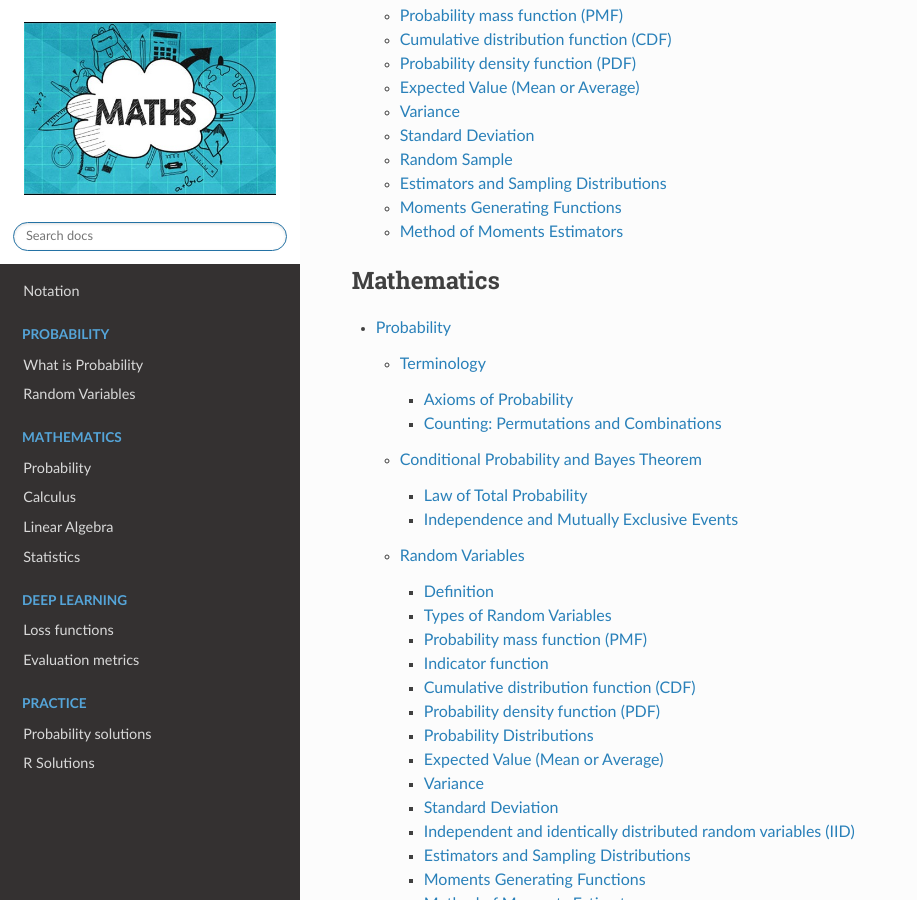
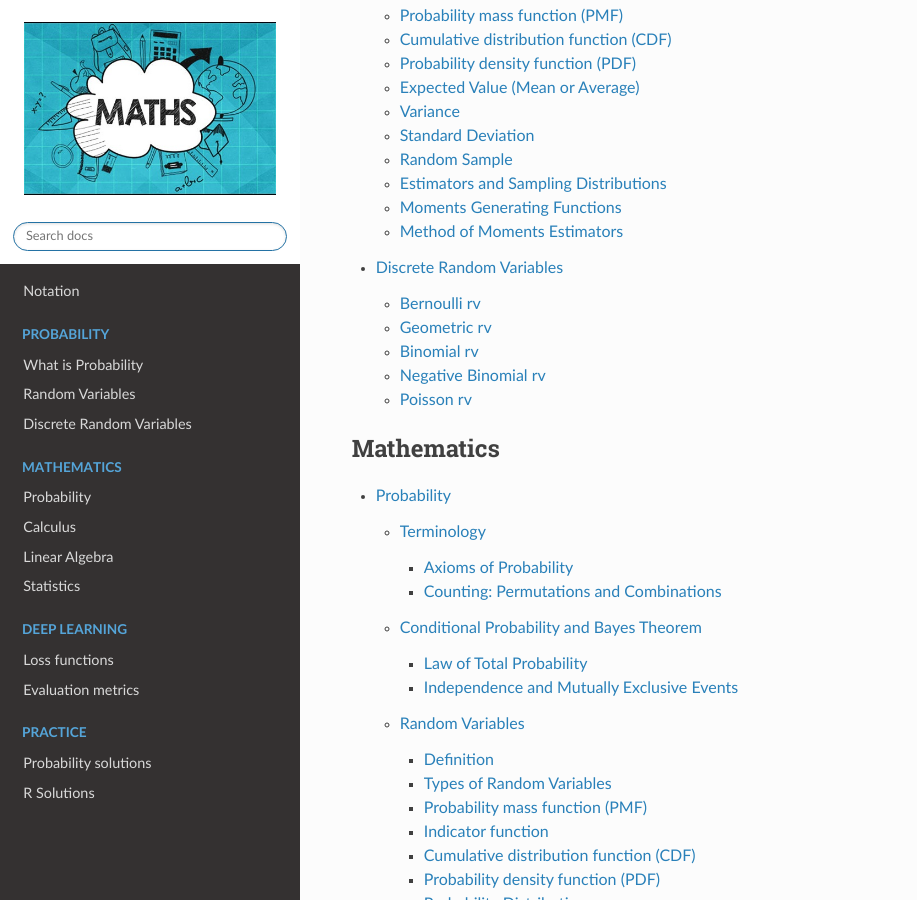
Before and after one commit to akkefa/ml-notes, a Sphinx documentation site: the page built from docs/index.rst, in a window 1280 px wide and 900 px high, scrolled down 536 px. Shown: the whole window, without its empty margins (0-917 px from the left). Built offline with Sphinx 7.4.7 and the Read the Docs theme 2.0.0, drawn with Linux system fonts in a browser that asks for light colours; some of the changed lines change nothing that is shown.

Commit message:
New changes.

```diff
--- a/docs/index.rst
+++ b/docs/index.rst
@@ -20,6 +20,7 @@
 
    probability/what_is_probability
    probability/random_variable
+   probability/discrete_random_variables
 
 .. toctree::
    :caption: Mathematics
--- /dev/null
+++ b/docs/probability/discrete_random_variables.rst
@@ -0,0 +1,251 @@
+.. title::
+   Discrete Random Variables and Discrete Probability Distributions
+
+##########################
+Discrete Random Variables
+##########################
+
+Discrete random variables can be categorized into different types or classes. Each type/class models many different
+real-world situations.
+
+Bernoulli rv
+=============
+A Bernoulli RV :math:`X \sim Bern(p)` is a random variable that is either 0 or 1 with probability
+:math:`p` or :math:`1-p` respectively.
+
+PMF
+^^^^
+
+.. sidebar:: Plotting a Bernoulli RV
+
+    .. image:: https://cdn.mathpix.com/snip/images/2BzUHHIM-lL8kYbKoat1eKP_pvHxblpfmSv6tQ6nU1I.original.fullsize.png
+
+:math:`f_x(x)=P(X=x)=\begin{cases} 1-p,  & \text{ if x = 0 } \\ p, & \text{if x = 1 } \\ 0,  & \text{otherwise} \end{cases}`
+
+| :math:`P(X=1)=p`
+| :math:`P(X=0)=1-p`
+
+**Using the indicator function notation**
+
+:math:`I_{A}(x)= \begin{cases}1, & \text { if } x \in A \\ 0, & \text { if } x \notin A\end{cases}`
+
+:math:`P(X=x)=p^{x}(1-p)^{1-x} \cdot I_{\{0,1\}}(x)`
+
+Expected Value
+^^^^^^^^^^^^^^^
+:math:`E(X)= 0 * P(x=0) + 1 * P(x=1)= 0 * (1-p) + 1 * (p) = p`
+
+Variance
+^^^^^^^^^
+``Recall:`` :math:`E(X^2)=\sum_{k} k^2 P(X=k) = 1^2 * p = p`
+
+:math:`V(X) = {E}[X^2] - {E}[X]^2 = p - p^2 = p(1-p)`
+
+
+Geometric rv
+=============
+A geometric rv :math:`X \sim Geom(p)` consists of
+
+- independent Bernoulli trials,
+- each with the same probability of success p or Failure (1-p),
+- repeated until the first success is obtained.
+
+Let X = # trials until first success.
+
+The geometric rv is the distribution of the number of trials needed to get the first success in repeated
+independent Bernoulli trials.
+
+.. Attention:: It can also define as number of failures before first success.
+
+Properties
+^^^^^^^^^^^
+#. Each trial is identical, and can result in a success or failure.
+#. The probability of success, p, is constant from one trial to the next.
+#. The trials are independent, so the outcome on any particular trial does not influence the outcome of any other trial.
+#. Trials are repeated until the first success.
+
+PMF
+^^^^
+| :math:`Sample Space =S=\{1,01,001,0001,00001,000001,\dots\}`
+| Bernoulli trail success = 1 = :math:`p`
+| Bernoulli trail failure = 0 = :math:`1-p`
+
+
+| :math:`P(X=1)=p`
+| :math:`P(X=2)=(1-p) p`
+| :math:`P(X=3)=(1-p)(1-p)p`
+| :math:`P(X=4)=(1-p)(1-p)(1-p)p` = failure, failure, failure, Success
+| :math:`P(X=5)=(1-p)^{4}p`
+| :math:`P(X=x)=(1-p)^{x-1}p`
+
+.. math::
+
+    P(X=x)=(1-p)^{x-1}p \quad  for \enspace x = {1,2,3,4,5,\dots}
+    \\
+    P(X=x)=(1-p)^{x-1} \cdot p \cdot I_{\{1,2,3, \ldots\}}(x)
+
+Expected Value
+^^^^^^^^^^^^^^^
+:math:`E(X) = \sum_{k=1}^{\infty} k P(Y=k) = \sum_{k=1}^{\infty} k (1-p)^{k-1}p = \frac{1} p`
+
+Variance
+^^^^^^^^^
+:math:`V(X) = \operatorname{E}[X^2] - \operatorname{E}[X]^2 = \frac{1-p}{p^{2}}`
+
+Binomial rv
+============
+A binomial rv :math:`X \sim Bin(n,p)` is a random variable that is the number of successes in n independent
+Bernoulli trials, each with probability p. The probability of success is p. The probability of failure is 1-p.
+The number of trials is n.
+
+The binomial distribution is the distribution of the ``number of successes = X`` in a ``fixed number = n`` of
+independent Bernoulli trials.
+
+
+Properties
+^^^^^^^^^^^
+#. Experiment is n trials (n is fixed in advance)
+#. Trials are identical and result in a success or a failure (i.e. Bernoulli trials) with P(success) = p and P(failure) = 1 - p.
+#. Trials are independent (outcome of one trial does not influence any other)
+
+PMF
+^^^^
+:math:`S = \left\{\left(x_{1}, x_{2}, \ldots, x_{n}\right) \mid x_{i}\right. =\left\{\begin{array}{l} 1 \text { if } \text { success } \\ 0 \text { if failure }\end{array}\right.`
+
+| :math:`f(x)=P(X=0)=P(\{00 \cdots 0\})=(1-p)^{n}`
+| :math:`f(x)=P(X=1)=P(\{10 \cdots 0,0100 \ldots,0 \cdots 01\}) = n*p*(1-p)^{n-1}`
+| :math:`f(x)=P(X=2)=P(\{11 \cdots 0,0110 \ldots,00 \cdots 11\}) = \binom{n}{2}p^2(1-p)^{n-2}`
+
+``Explanation P(X=2):`` Among n number of fixed trials, we have 2 bernoulli trials successes with probability P  and
+rest are failures bernoulli trails with probability (1-p). So, we need to choose 2 from n to get the exact probability
+of success.
+
+.. math::
+
+    f(x)=P(X=x)= \binom{n}{x}p^x(1-p)^{n-x} \cdot I_{\{1,2,3, \ldots\}}(x)
+
+Where k = 1 (success) and n-k = 0 (failure).
+
+**Suppose n = 4**
+
+:math:`\mathrm{P}(X=3)=\mathrm{P}(\mathrm{SSSF} \text { or } \mathrm{SSFS} \text { or SFSS or FSSS })`
+
+Binomial Theorem
+^^^^^^^^^^^^^^^^^
+:math:`\sum_{k=0}^n {n \choose k}p^{k}(1-p)^{n-k} = 1`
+
+Expected Value
+^^^^^^^^^^^^^^^
+| :math:`E(X)=\sum_{k} k P(X=k)`
+| :math:`E(X)=\sum_{k=0}^n k {n \choose k}p^{k}(1-p)^{n-k}`
+| :math:`E(X)= n * p`
+
+``Recall:`` Bern(p) has expected value p. x1, x2 ... xn are independent bern p. so
+:math:`sum_{k=1}^n X_n = sum_{k=1}^n E[X_n] = n * p`
+
+
+Variance
+^^^^^^^^
+:math:`V(X)= E(X^2) - E(X)^2 = n * p * (1-p)`
+
+``Recall:`` Bern(p) has variance p * (1-p).
+
+
+Negative Binomial rv
+=====================
+Repeat independent Bernoulli trials until a total of r successes is obtained. The negative binomial random variable X
+counts the number of failures before the rth success.
+
+The negative binomial rv :math:`X \sim NB(r,p)` is the distribution of the ``number of trials = X`` needed to get a
+``fixed number of successes = r``.
+
+Properties
+^^^^^^^^^^^
+#. The number of successes r is fixed in advance.
+#. Trials are identical and result in a success or a failure (Bernoulli trials with P(success) = p and P(failure) = 1-p.
+#. Trials are independent (outcome of one trial does not influence any other)
+
+PMF
+^^^^
+:math:`S = \left\{\left(x_{1}, x_{2}, \ldots, x_{n}\right) \mid x_{i}\right. =\left\{\begin{array}{l} 1 \text { if } \text { success on ith trail } \\ 0 \text { if failure ith trail }\end{array}\right. and \sum_{i=1}  = r`
+
+| :math:`P(y=0)=P(\{11111\})=(p)^{5}`
+| :math:`P(Y=1)=P(\{011111,101111,110111,111011,111101\}) = \binom{5}{4}p^5(1-p)^{5-4}`
+| :math:`P(Y=2) = \binom{6}{4}p^5(1-p)^{5-4}`
+
+:math:`P(X = k) = \binom{k+r-1}{r-1} (1-p)^kp^r`
+
+Expected Value
+^^^^^^^^^^^^^^^
+| :math:`E(X)=\sum_{k} k P(X=k)`
+| :math:`E(X)= \frac{r(1-p)}{p}`
+
+Variance
+^^^^^^^^
+:math:`V(X)= \frac{r(1-p)}{p^2}`
+
+Relationship between Geometric and Negative Binomial rv
+^^^^^^^^^^^^^^^^^^^^^^^^^^^^^^^^^^^^^^^^^^^^^^^^^^^^^^^
+| :math:`X \sim Geom(p)` = Repeated, independent, identical, Bernoulli trails util first successes.
+| :math:`Y \sim NB(1,p)` = Count the number of failure until first success util first successes. = :math:`\underbrace{}_{Failure} \underbrace{}_{Failure} success`
+
+``Note:`` Y = X - 1. then E(Y) = E(X) - 1 = 1/p - 1 = :math:`\frac{1-p}{p}`
+
+:math:`NB(r,p)` = :math:`\underbrace{}_{Failure} \underbrace{}_{Failure} success \underbrace{}_{Failure} \underbrace{}_{Failure} success \underbrace{}_{Failure} \underbrace{}_{Failure} rth success`
+
+means we have stack geometric rv in a row rth time. that's why we multiply by r in expected value and variance in NB rv.
+
+
+Poisson rv
+===========
+A Poisson rv :math:`X \sim Poisson(\lambda)` is a discrete rv that describes the total number of events that happen in a certain time period.
+
+Example
+^^^^^^^^
+#. # of vehicles crossing a bridge in one day
+#. # of gamma rays hitting a satellite per hour
+#. # of cookies sold at a bake sale in one hour
+#. # of customers arriving at a bank in a week
+
+PMF
+^^^^
+A discrete random variable X has Poisson distribution with parameter (:math:`\lambda` > 0) if the
+probability mass function of X is
+
+:math:`f(x)=P(X=x)= \begin{cases}\frac{e^{-\lambda} \lambda^{x}}{x !} & , x=0,1,2, \ldots \\ 0 & , \text { otherwise }\end{cases}`
+
+which may also be written as
+
+:math:`f(x)=\frac{e^{-\lambda} \lambda^{x}}{x !} I_{\{0,1,2, \ldots\}}(x)`
+
+**where**
+
+* k is the number of occurrences (:math:`k = 0,1,2\dots`) It could be zero because nothing happened in that time period.
+* e} is (e = 2.71828..)
+
+While this pmf might appear to be highly structured, it really is the epitome of randomness. Imagine taking a 20 acre plot of land and dividing it into 1 square foot
+sections. (There are 871,200 sections!) Suppose you were able to scatter 5 trillion
+grass seeds on this land in a completely random way that does not favor one section
+over another. One can show that the number of seeds that fall into any one section
+follows a Poisson distribution with some parameter λ. More specifically, one can show
+that the Poisson distribution is a limiting case of the binomial distribution when n
+gets really large and p get really small. “Success” here is the event that any given seed
+falls into one particular section. We then want to count the number of successes in 5
+trillion trials.
+
+In general, the Poisson distribution is often used to describe the distribution of rare
+events in a large population.
+
+**All probabilities sum to 1**
+
+:math:`\sum_{k=0}^{\infty} P(X=k)=\sum_{k=0}^{\infty} \frac{\lambda^{k}}{k !} e^{-\lambda}=e^{-\lambda} \sum_{k=0}^{\infty} \frac{\lambda^{k}}{k!} = e^{-\lambda} *  e^{\lambda} = 1`
+
+Expected Value
+^^^^^^^^^^^^^^^
+:math:`E(X)=\sum_{k=0}^{\infty} k P(X=k)=\sum_{k=0}^{\infty} k \frac{\lambda^{k}}{k !} e^{-\lambda}=\lambda \sum_{k=1}^{\infty} \frac{\lambda^{k-1}}{(k-1) !} e^{-\lambda} = \lambda`
+
+:math:`E\left(X^{2}\right)=\sum_{k=0}^{\infty} k^{2} P(X=k)=\sum_{k=0}^{\infty} k^{2} \frac{\lambda^{k}}{k !} e^{-\lambda}=\lambda(\lambda+1)^{e}`
+
+Variance
+^^^^^^^^^
+:math:`V(X)=E\left(X^{2}\right)-(E(X))^{2}=\lambda(\lambda+1)-\lambda^{2}=\lambda`
```
